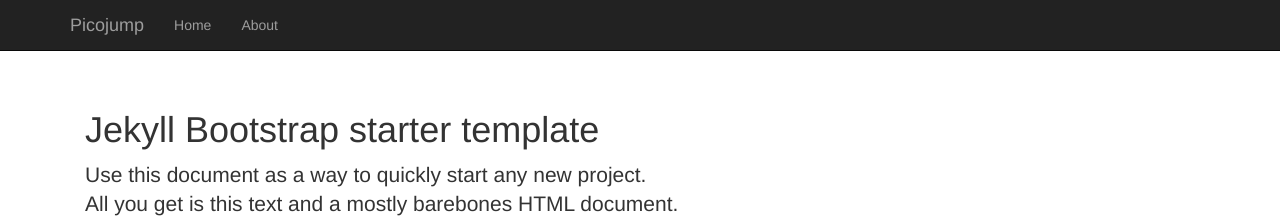
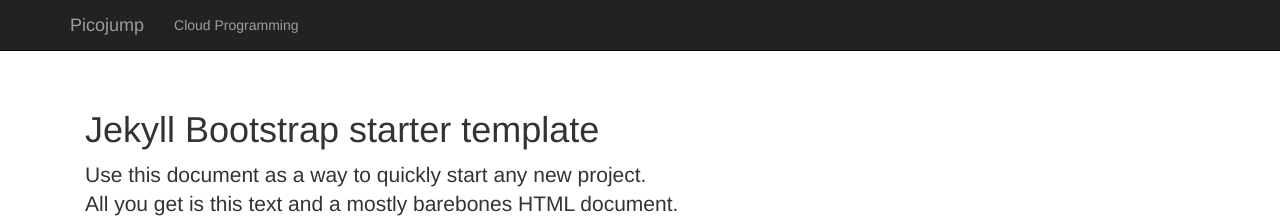
Before and after one commit to cnnrznn/Picojump, a Jekyll site: the page built from index.html, in a window 1280 px wide. Shown: the top 218 px of the page. Built offline with Jekyll 4.4.1, drawn with Linux system fonts in a browser that asks for light colours; nearby versions of some CDN libraries.

Commit message:
separate page for each topic

```diff
--- a/_layouts/default.html
+++ b/_layouts/default.html
@@ -23,8 +23,9 @@
         </div>
         <div id="navbar" class="collapse navbar-collapse">
           <ul class="nav navbar-nav">
-            <li><a href="#">Home</a></li>
-            <li><a href="https://github.com/henrythemes/jekyll-bootstrap-theme">About</a></li>
+            <li><a href="/picocenter">Cloud Programming</a></li>
+            <!-- <li><a href="{{ }}">SDN</a></li>
+            <li><a href="{{ }}">CDN Measurement</a></li> -->
           </ul>
         </div><!--/.nav-collapse -->
       </div>
```
Also changed, not shown: _pages/pico.md (renamed from pico.md, +4 -0 lines).
